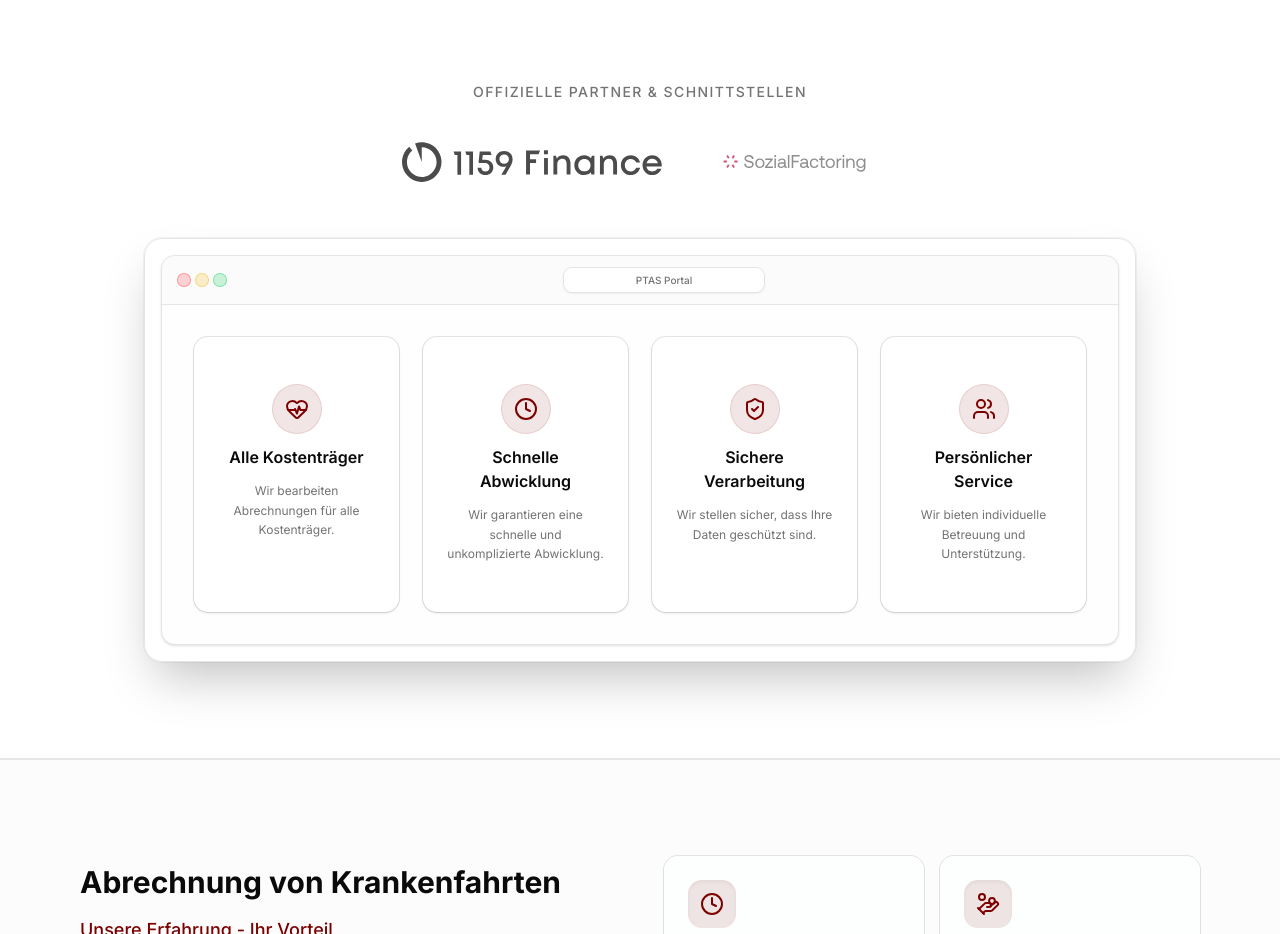
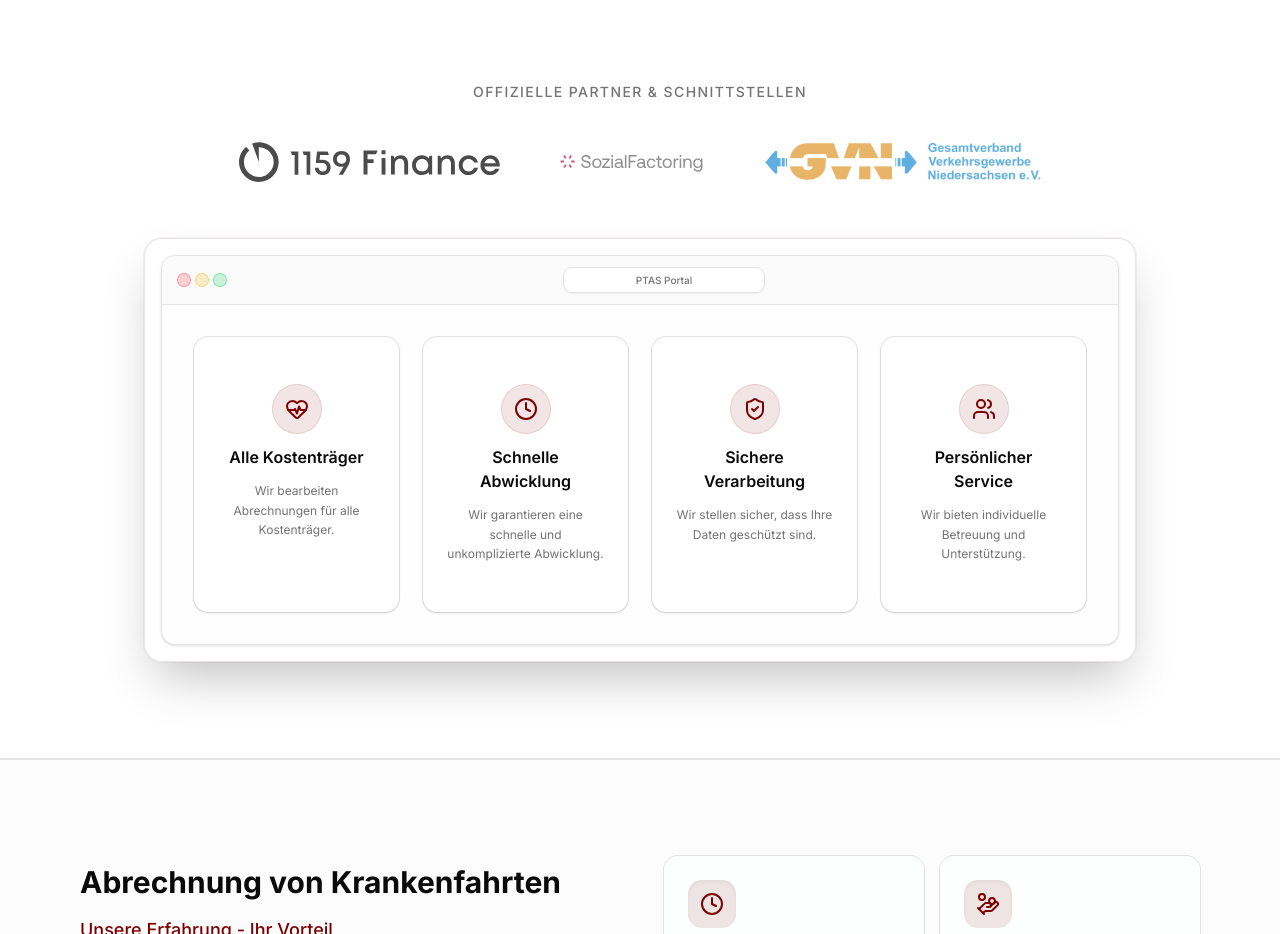
Before and after one commit to Yeah-Jack/ptas, a Next.js app: page / in a window 1280 px wide. Shown: the part 840-1774 px from the top of the page. Built offline with nearby package versions, Linux system fonts and the light colour scheme.

Commit message:
Re-add GVN

```diff
--- a/app/page.tsx
+++ b/app/page.tsx
@@ -112,7 +112,7 @@ const partners = [
 	{ name: "1159 Finance", logo: "/1159-Finance.svg" },
 	{ name: "Sozialfactoring", logo: "/Sozial-Factoring.svg" },
 	// { name: "Bridgetec", icon: Handshake },
-	// { name: "GVN Fördermitglied", logo: "/GVN.png" },
+	{ name: "GVN Fördermitglied", logo: "/GVN.png" },
 	// { name: "Bayern-Deal (T&M)", icon: BadgeCheck },
 	// { name: "VSPV Mitglied", icon: BadgeCheck },
 ] as const;
@@ -246,7 +246,8 @@ export default function Home() {
 								width={180}
 								height={50}
 								className={`w-auto object-contain transition-transform hover:scale-105 ${
-									partner.name === "Sozialfactoring"
+									partner.name === "Sozialfactoring" ||
+									partner.name === "GVN Fördermitglied"
 										? "h-12 md:h-14"
 										: "h-8 md:h-10"
 								} ${partner.name === "1159 Finance" ? "invert dark:invert-0" : "dark:brightness-0 dark:invert"}`}
```
